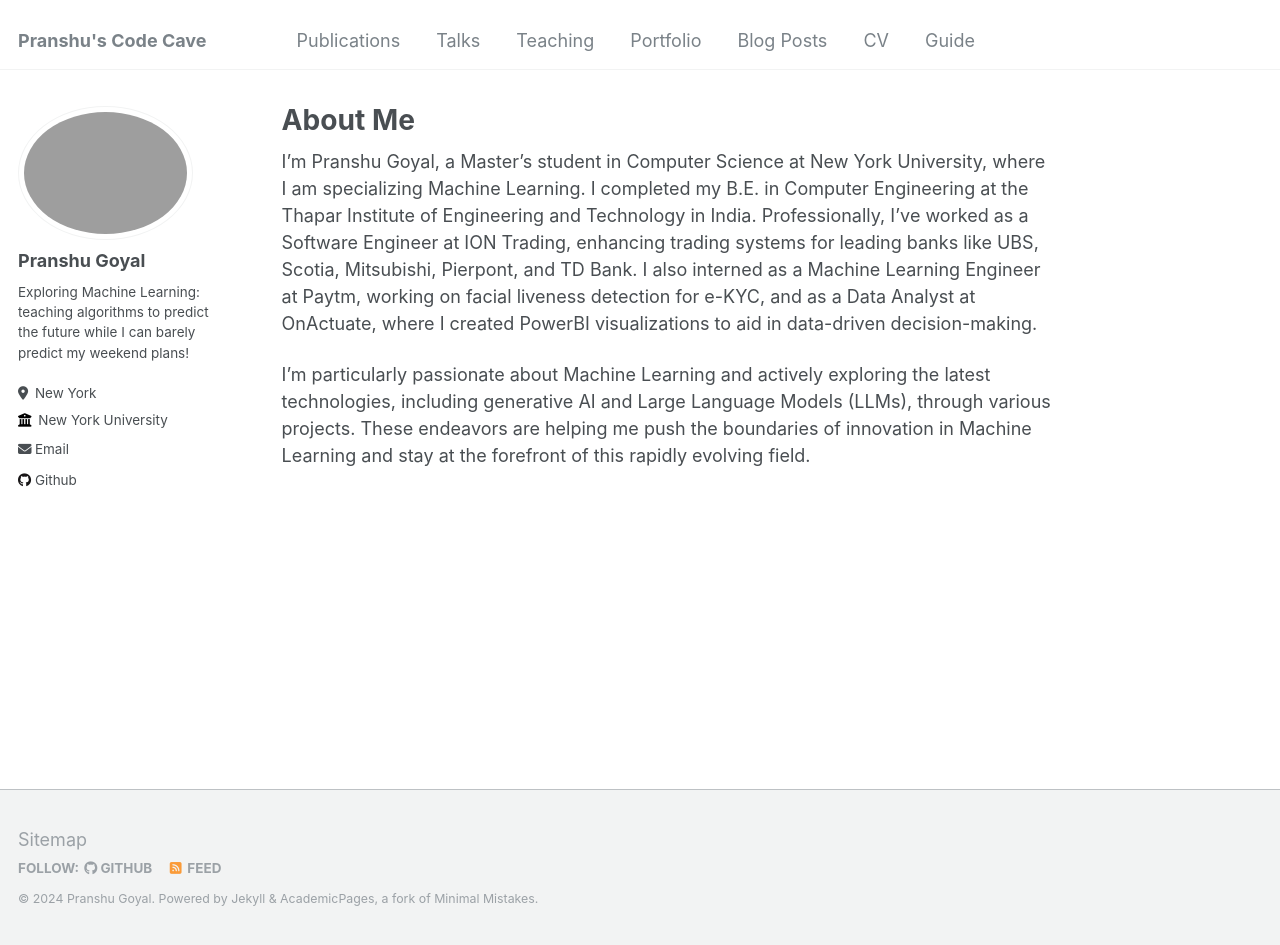
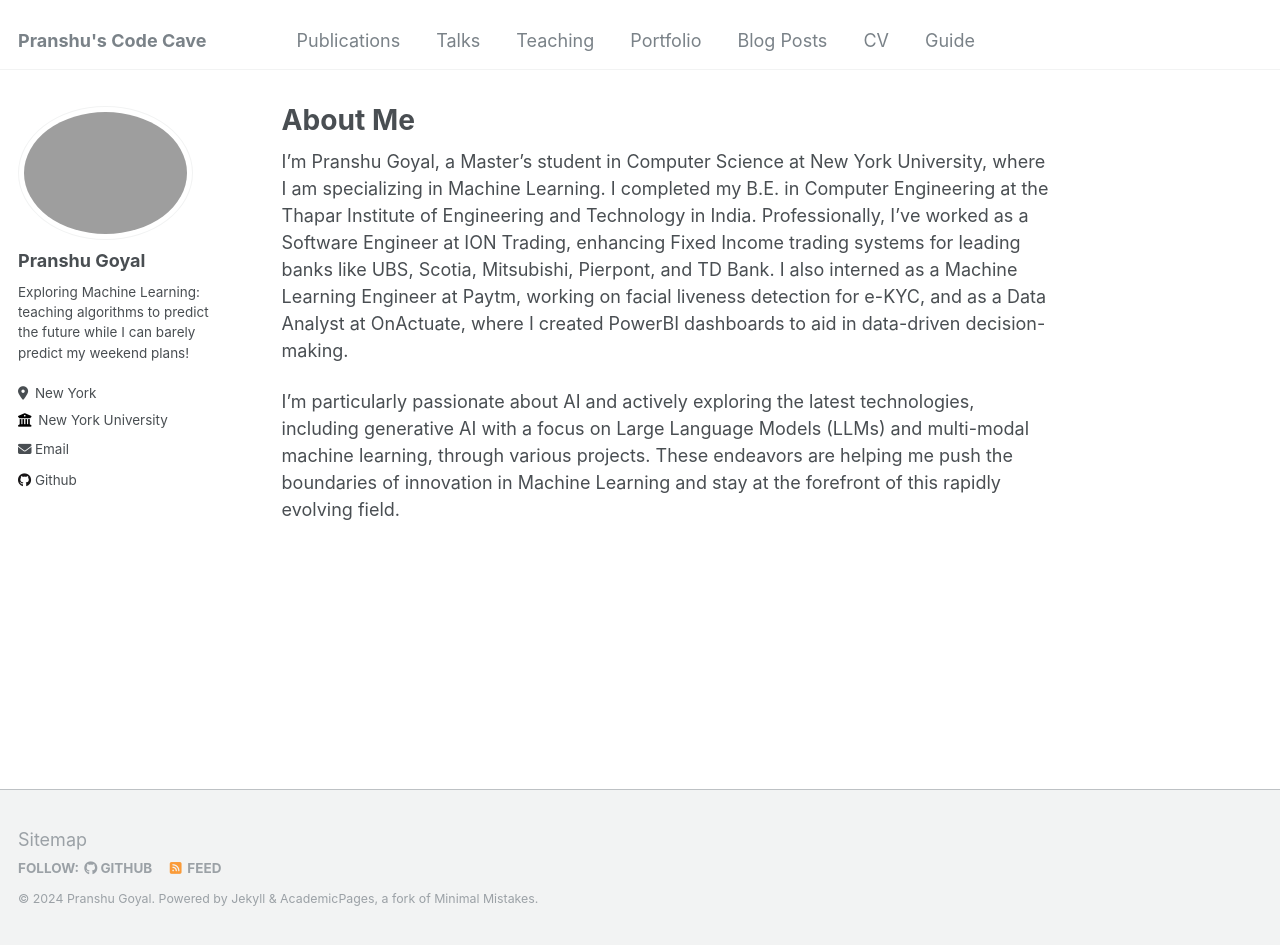
Before and after one commit to pranshu267/pranshu267.github.io, a Jekyll site: the page built from _pages/about.md, in a window 1280 px wide and 945 px high. Built offline with Jekyll 4.4.1, drawn with Linux system fonts in a browser that asks for light colours.

Commit message:
Update about.md

```diff
--- a/_pages/about.md
+++ b/_pages/about.md
@@ -7,6 +7,6 @@ redirect_from:
   - /about.html
 ---
 
-I'm Pranshu Goyal, a Master's student in Computer Science at New York University, where I am specializing Machine Learning. I completed my B.E. in Computer Engineering at the Thapar Institute of Engineering and Technology in India. Professionally, I've worked as a Software Engineer at ION Trading, enhancing trading systems for leading banks like UBS, Scotia, Mitsubishi, Pierpont, and TD Bank. I also interned as a Machine Learning Engineer at Paytm, working on facial liveness detection for e-KYC, and as a Data Analyst at OnActuate, where I created PowerBI visualizations to aid in data-driven decision-making.
+I'm Pranshu Goyal, a Master's student in Computer Science at New York University, where I am specializing in Machine Learning. I completed my B.E. in Computer Engineering at the Thapar Institute of Engineering and Technology in India. Professionally, I've worked as a Software Engineer at ION Trading, enhancing Fixed Income trading systems for leading banks like UBS, Scotia, Mitsubishi, Pierpont, and TD Bank. I also interned as a Machine Learning Engineer at Paytm, working on facial liveness detection for e-KYC, and as a Data Analyst at OnActuate, where I created PowerBI dashboards to aid in data-driven decision-making.
 
-I'm particularly passionate about Machine Learning and actively exploring the latest technologies, including generative AI and Large Language Models (LLMs), through various projects. These endeavors are helping me push the boundaries of innovation in Machine Learning and stay at the forefront of this rapidly evolving field.
+I'm particularly passionate about AI and actively exploring the latest technologies, including generative AI with a focus on Large Language Models (LLMs) and multi-modal machine learning, through various projects. These endeavors are helping me push the boundaries of innovation in Machine Learning and stay at the forefront of this rapidly evolving field.
```
